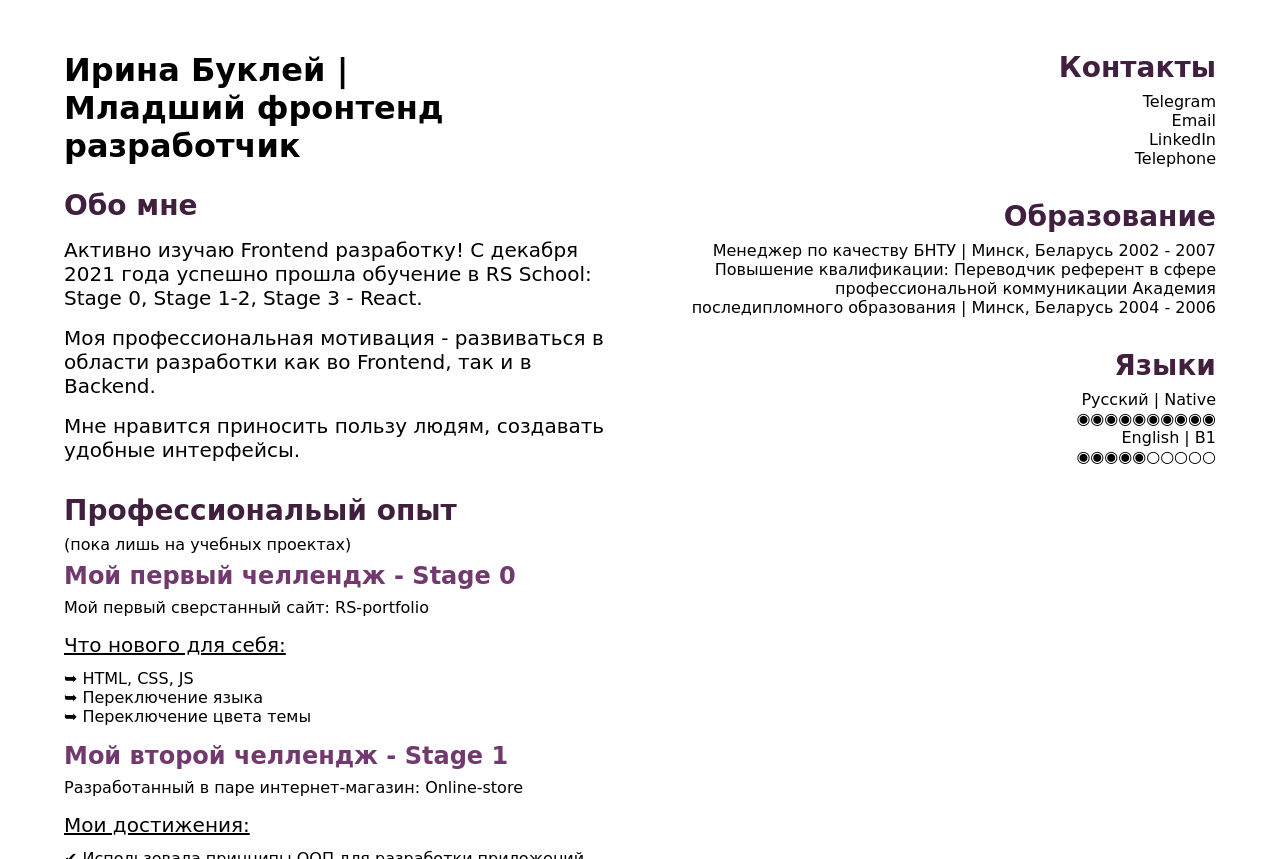
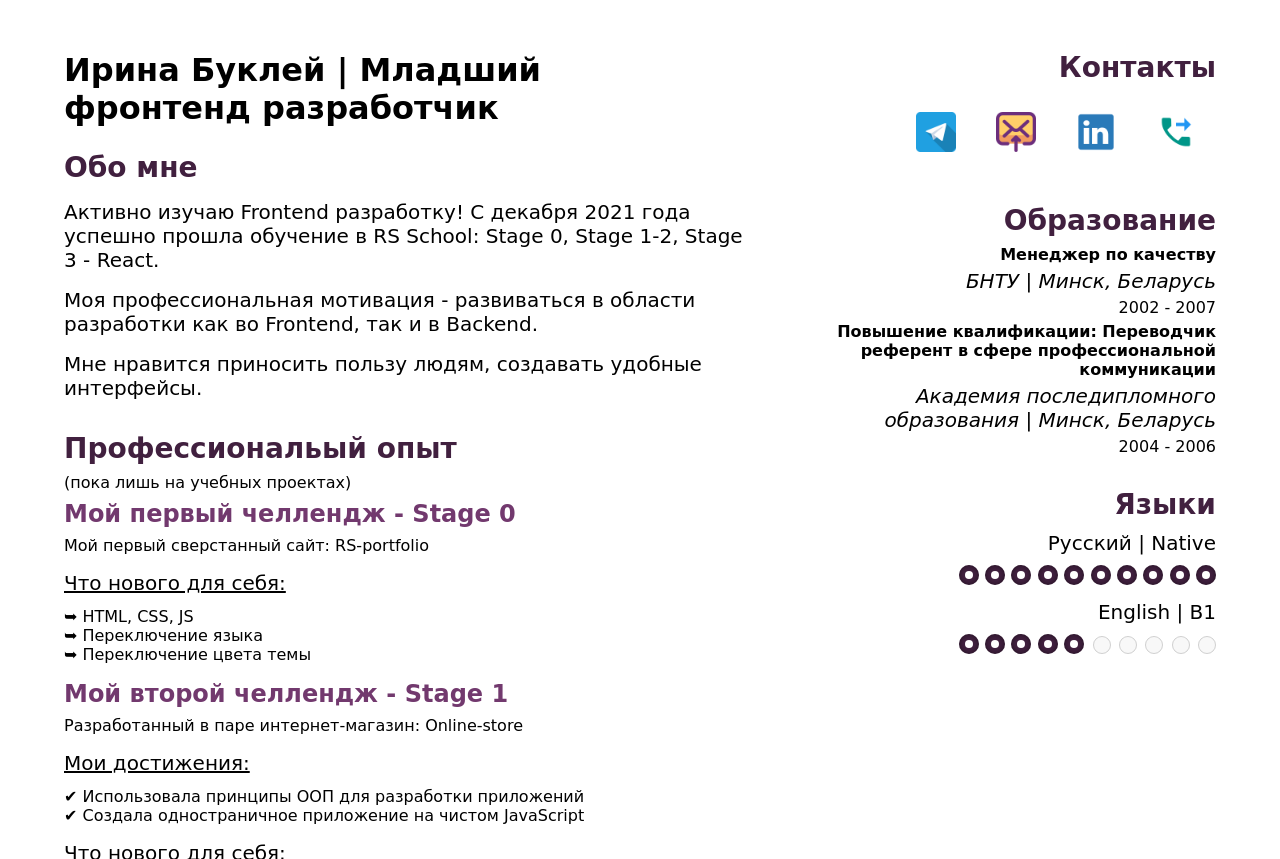
Before and after one commit to IrinaBukley23/cv-bukley-irina, a plain HTML site: page index.html in a window 1280 px wide. Shown: the part 349-1208 px from the top of the page. Drawn offline with Linux system fonts and the light colour scheme; a web font is replaced by a local one.

Commit message:
feat: add more styles

```diff
--- a/index.html
+++ b/index.html
@@ -142,11 +142,11 @@
         <aside class="sidebar">
             <div class="contacts">
                 <h2 class="subtitle">Контакты</h2>
-                <ul>
-                    <li><a href="https://t.me/irina_bukley">Telegram</a></li>
-                    <li><a href="mailto:irenserge@mail.ru">Email</a></li>
-                    <li><a href="https://www.linkedin.com/in/irina-bukley-283839227/">LinkedIn</a></li>
-                    <li><a href="tel:+375293310756">Telephone</a></li>
+                <ul class="contacts__list">
+                    <li class="contacts__list-item"><a href="https://t.me/irina_bukley"><img src="./img/icons/telegram.png" alt="telegram"></a></li>
+                    <li class="contacts__list-item"><a href="mailto:irenserge@mail.ru"><img src="./img/icons/email.png" alt="email"></a></li>
+                    <li class="contacts__list-item"><a href="https://www.linkedin.com/in/irina-bukley-283839227/"><img src="./img/icons/linkedin.png" alt="linkedin"></a></li>
+                    <li class="contacts__list-item"><a href="tel:+375293310756"><img src="./img/icons/phone.png" alt="phone"></a></li>
                 </ul>
             </div>
             <div class="education">
@@ -154,11 +154,11 @@
                 <ul class="education__list">
                     <li class="education__list-item">Менеджер по качеству
                         <span>БНТУ | Минск, Беларусь</span>
-                        <span>2002 - 2007</span>
+                        <span class="year">2002 - 2007</span>
                     </li>
                     <li class="education__list-item">Повышение квалификации: Переводчик референт в сфере профессиональной коммуникации
                         <span>Академия последипломного образования | Минск, Беларусь</span>
-                        <span>2004 - 2006</span>
+                        <span class="year">2004 - 2006</span>
                     </li>
                 </ul>
             </div>
@@ -166,9 +166,31 @@
                 <h2 class="subtitle">Языки</h2>
                 <ul class="lang__list">
                     <li class="lang__list-item">Русский | Native</li>
-                    <li class="lang__list-item">◉◉◉◉◉◉◉◉◉◉</li>
+                    <li class="lang__list-item">
+                        <input type="radio" checked> <span></span>
+                        <input type="radio" checked> <span></span>
+                        <input type="radio" checked> <span></span>
+                        <input type="radio" checked> <span></span>
+                        <input type="radio" checked> <span></span>
+                        <input type="radio" checked> <span></span>
+                        <input type="radio" checked> <span></span>
+                        <input type="radio" checked> <span></span>
+                        <input type="radio" checked> <span></span>
+                        <input type="radio" checked> <span></span>
+                    </li>
                     <li class="lang__list-item">English | B1</li>
-                    <li class="lang__list-item">◉◉◉◉◉○○○○○</li>
+                    <li class="lang__list-item">
+                        <input type="radio" checked> <span></span>
+                        <input type="radio" checked> <span></span>
+                        <input type="radio" checked> <span></span>
+                        <input type="radio" checked> <span></span>
+                        <input type="radio" checked> <span></span>
+                        <input class="visible" type="radio" disabled>
+                        <input class="visible" type="radio" disabled>
+                        <input class="visible" type="radio" disabled>
+                        <input class="visible" type="radio" disabled>
+                        <input class="visible" type="radio" disabled>
+                    </li>
                 </ul>
             </div>
         </aside>
--- a/style.css
+++ b/style.css
@@ -106,6 +106,68 @@
 .sidebar {
     text-align: right;
 }
+.lang__list-item input {
+    display: none;
+}
+.lang__list-item span {
+    position: relative;
+    display: inline-block;
+    width: 20px; height: 20px;
+    background: #F5F5F5;
+    border-radius: 50%;
+    box-shadow: inset 0 0 5px rgba(0,0,0,0.5);
+   }
+.lang__list-item input:checked + span {
+    background: #41203f;
+   }
+.lang__list-item input:checked + span::before {
+    content: '';
+    position: absolute;
+    left: 6px; top: 6px;
+    background: #fff;
+    width: 8px; height: 8px;
+    border-radius: 50%;
+}
+.lang__list-item .visible {
+    display: inline;
+    width: 18px; height: 18px;
+
+}
+.lang__list-item .visible:disabled {
+    border: 1px solid #41203f;
+    margin: 0 0 0 2px;
+}
+.contacts__list {
+    display: flex;
+    justify-content: flex-end;
+}
+.contacts__list-item a {
+    display: block;
+    width: 80px;
+    height: 80px;
+}
+.contacts__list-item a img {
+    width: 100%;
+}
+.education__list-item {
+    font-weight: 700;
+    margin: 5px 0 0 0;
+}
+.education__list-item span {
+    display: block;
+    font-weight: 400;
+    margin: 5px 0;
+    font-style: italic;
+    font-size: 1.25rem;
+}
+.education__list-item .year {
+    font-style: normal;
+    font-size: 1rem;
+}
+.lang__list-item {
+    font-size: 1.25rem;
+    margin: 10px 0 5px 0;
+}
 @media (max-width: 1440px) {
     .wrapper {
         max-width: 90%;
```
Also changed, not shown: img/icons/email.png (added), img/icons/linkedin.png (added), img/icons/phone.png (added), img/icons/telegram.png (added).
